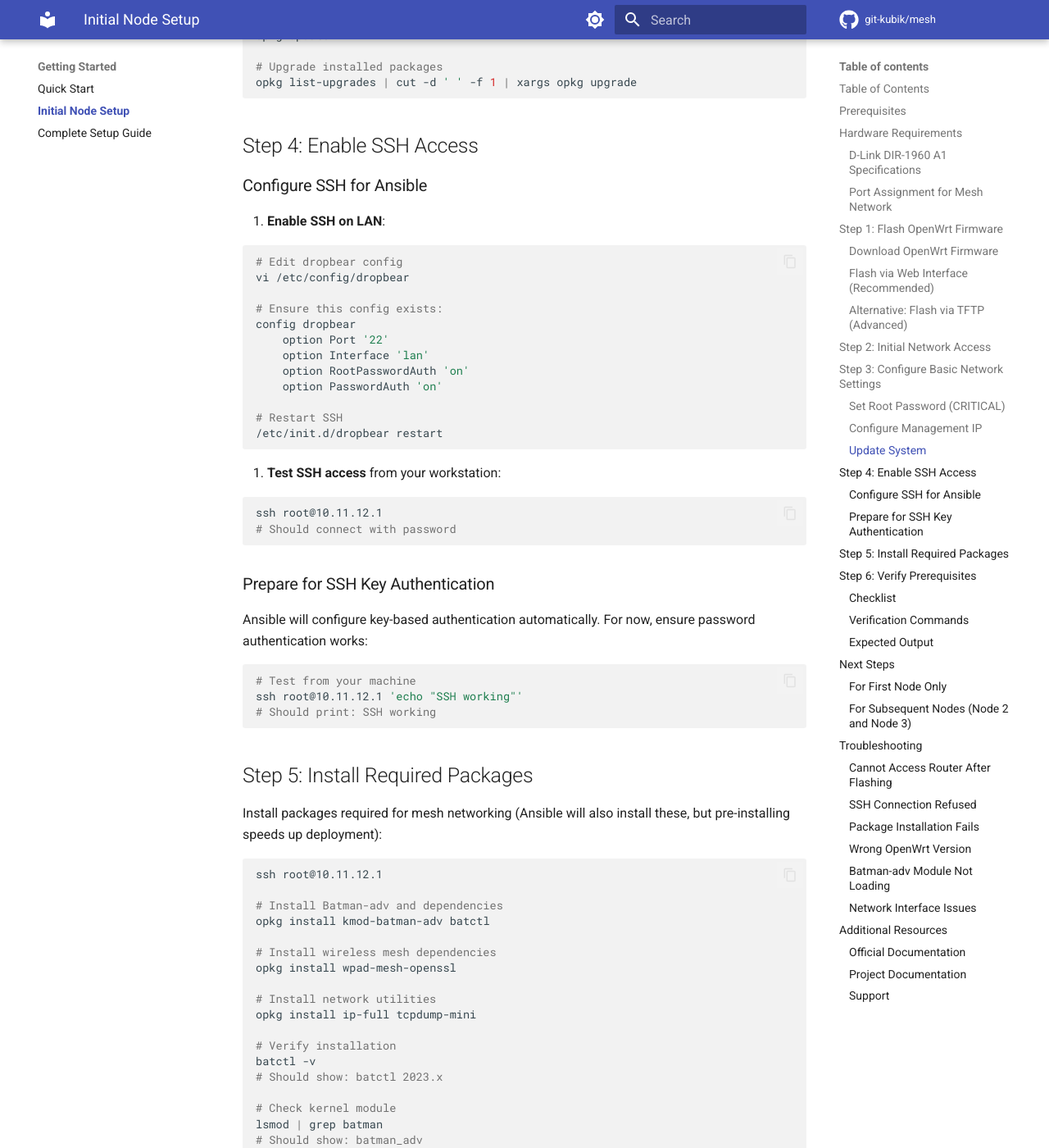
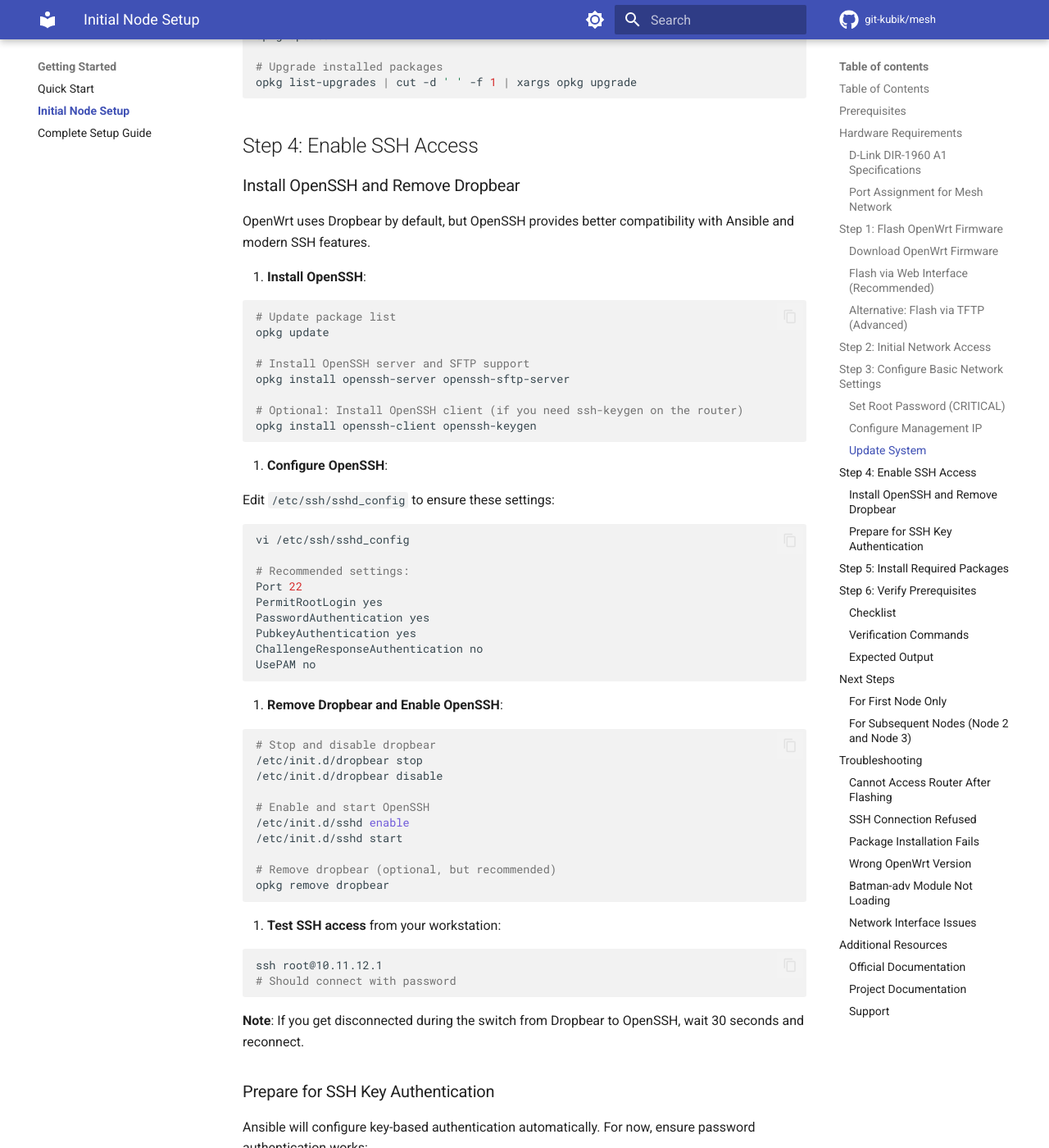
Before and after one commit to git-kubik/mesh, an MkDocs documentation site: the page built from docs/INITIAL-NODE-SETUP.md, in a window 1280 px wide and 1400 px high, scrolled down 4392 px. Shown: the whole window at 82% size. Built offline with MkDocs 1.6.1 and Material for MkDocs 9.7.7, drawn with Linux system fonts in a browser that asks for light colours; comment, search, counter and statistics services are not loaded; the version menu is left out.

Commit message:
feat: replace Dropbear with OpenSSH across all configuration
**Changes:**

**Ansible Configuration:**
- openwrt-mesh-ansible/group_vars/all.yml: Changed enable_services from
  'dropbear' to 'sshd' (OpenSSH service name)

**Documentation Updates:**
- docs/openwrt-batman-mesh-setup.md: Updated SSH key authentication
  section to use OpenSSH configuration (/etc/ssh/sshd_config and
  /etc/init.d/sshd) instead of Dropbear UCI commands

**Initial Node Setup Guide:**
- docs/INITIAL-NODE-SETUP.md: Completely rewrote "Configure SSH for
  Ansible" section to "Install OpenSSH and Remove Dropbear"
- Added comprehensive instructions for:
  * Installing openssh-server and openssh-sftp-server packages
  * Configuring /etc/ssh/sshd_config with recommended settings
  * Properly stopping/disabling Dropbear before enabling OpenSSH
  * Removing Dropbear package
  * Testing SSH connectivity after the switch
  * Troubleshooting potential disconnection during migration

**Benefits:**
- Better Ansible compatibility and modern SSH feature support
- Consistent SSH implementation across all nodes
- Follows user's already-implemented infrastructure changes
- Clear migration path from Dropbear to OpenSSH

🤖 Generated with [Claude Code](https://claude.com/claude-code)

Co-Authored-By: Claude <noreply@anthropic.com>

````diff
--- a/docs/INITIAL-NODE-SETUP.md
+++ b/docs/INITIAL-NODE-SETUP.md
@@ -173,31 +173,62 @@ opkg list-upgrades | cut -d ' ' -f 1 | xargs opkg upgrade
 
 ## Step 4: Enable SSH Access
 
-### Configure SSH for Ansible
+### Install OpenSSH and Remove Dropbear
 
-1. **Enable SSH on LAN**:
+OpenWrt uses Dropbear by default, but OpenSSH provides better compatibility with Ansible and modern SSH features.
+
+1. **Install OpenSSH**:
 
    ```bash
-   # Edit dropbear config
-   vi /etc/config/dropbear
+   # Update package list
+   opkg update
 
-   # Ensure this config exists:
-   config dropbear
-       option Port '22'
-       option Interface 'lan'
-       option RootPasswordAuth 'on'
-       option PasswordAuth 'on'
+   # Install OpenSSH server and SFTP support
+   opkg install openssh-server openssh-sftp-server
 
-   # Restart SSH
-   /etc/init.d/dropbear restart
+   # Optional: Install OpenSSH client (if you need ssh-keygen on the router)
+   opkg install openssh-client openssh-keygen
    ```
 
-2. **Test SSH access** from your workstation:
+2. **Configure OpenSSH**:
+
+   Edit `/etc/ssh/sshd_config` to ensure these settings:
+
+   ```bash
+   vi /etc/ssh/sshd_config
+
+   # Recommended settings:
+   Port 22
+   PermitRootLogin yes
+   PasswordAuthentication yes
+   PubkeyAuthentication yes
+   ChallengeResponseAuthentication no
+   UsePAM no
+   ```
+
+3. **Remove Dropbear and Enable OpenSSH**:
+
+   ```bash
+   # Stop and disable dropbear
+   /etc/init.d/dropbear stop
+   /etc/init.d/dropbear disable
+
+   # Enable and start OpenSSH
+   /etc/init.d/sshd enable
+   /etc/init.d/sshd start
+
+   # Remove dropbear (optional, but recommended)
+   opkg remove dropbear
+   ```
+
+4. **Test SSH access** from your workstation:
 
    ```bash
    ssh root@10.11.12.1
    # Should connect with password
    ```
+
+   **Note**: If you get disconnected during the switch from Dropbear to OpenSSH, wait 30 seconds and reconnect.
 
 ### Prepare for SSH Key Authentication
 
````
Also changed, not shown: docs/openwrt-batman-mesh-setup.md (+4 -3 lines), 1 other file.
